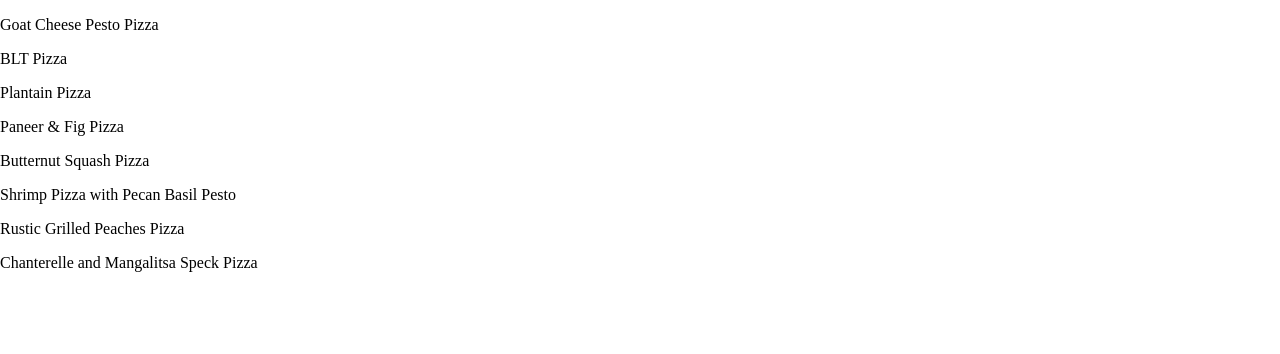
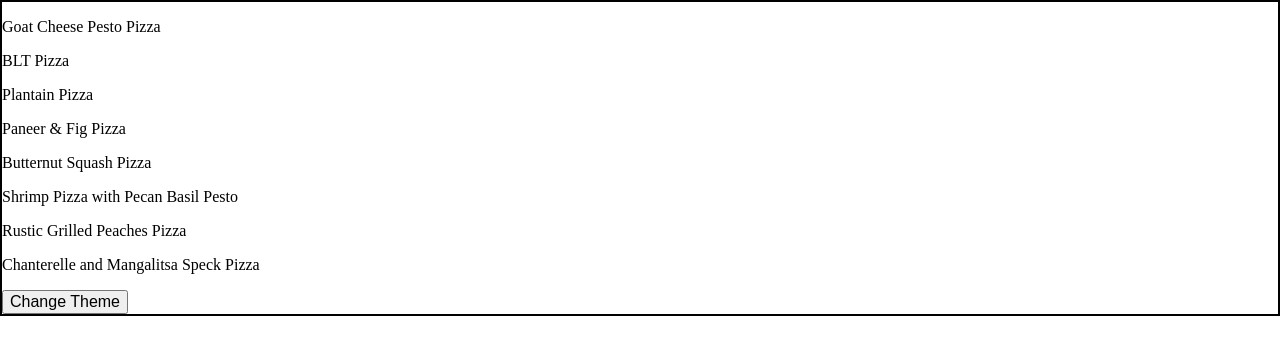
Before and after one commit to DevMattDavies/hackathon-food-app, a Next.js app: page / in a window 1280 px wide. Shown: the top 354 px of the page. Built offline with nearby package versions, Linux system fonts and the light colour scheme.

Commit message:
Separated menu into separate component

```diff
--- /dev/null
+++ b/components/FoodMenu/FoodMenu.jsx
@@ -0,0 +1,83 @@
+import { menuItems } from "../../data/menu-data";
+import { useState } from "react";
+import styled from "styled-components";
+import axios from "axios";
+
+const ContainerLight = styled.div`
+  border: 2px solid black;
+  color: black;
+  background-color: white;
+`;
+
+const ContainerDark = styled.div`
+  border: 2px solid white;
+  color: white;
+  background-color: black;
+`;
+
+function FoodMenu({ theme, toggleTheme }) {
+  const [nutritionInfo, setNutritionInfo] = useState();
+  const [ingredientsInfo, setIngredientsInfo] = useState();
+
+  function getFoodInfo(e) {
+    getNutrition(e.target.id);
+    getIngredients(e.target.id);
+  }
+
+  function getNutrition(id) {
+    axios
+      .get(
+        `https://api.spoonacular.com/recipes/${id}/nutritionWidget.json?apiKey=e0a2eb49e689414c8ae6872090dcc68b`
+      )
+      .then(function (response) {
+        setNutritionInfo(response.data);
+      });
+  }
+
+  function getIngredients(id) {
+    axios
+      .get(
+        `https://api.spoonacular.com/recipes/${id}/ingredientWidget.json?apiKey=e0a2eb49e689414c8ae6872090dcc68b`
+      )
+      .then(function (response) {
+        setIngredientsInfo(response.data.ingredients);
+      });
+  }
+
+  //   console.log(nutritionInfo);
+  //   console.log(ingredientsInfo);
+
+  return (
+    <>
+      {theme === "light" ? (
+        <ContainerLight>
+          {Object.values(menuItems).map((item, key) => {
+            return (
+              <p onClick={getFoodInfo} key={key} id={item.id}>
+                {item.title}
+              </p>
+            );
+          })}
+          <button type="button" onClick={toggleTheme}>
+            Change Theme
+          </button>
+        </ContainerLight>
+      ) : (
+        <ContainerDark>
+          {Object.values(menuItems).map((item, key) => {
+            return (
+              <p onClick={getFoodInfo} key={key} id={item.id}>
+                {item.title}
+              </p>
+            );
+          })}
+          <button type="button" onClick={toggleTheme}>
+            Change Theme
+          </button>
+        </ContainerDark>
+      )}
+    </>
+  );
+}
+
+export default FoodMenu;
--- a/package.json
+++ b/package.json
@@ -9,6 +9,7 @@
     "lint": "next lint"
   },
   "dependencies": {
+    "axios": "^0.27.2",
     "next": "12.3.0",
     "react": "18.2.0",
     "react-dom": "18.2.0",
--- a/pages/_app.js
+++ b/pages/_app.js
@@ -1,4 +1,5 @@
 import { GlobalStyles } from "../public/GlobalStyles.styles";
+
 
 function MyApp({ Component, pageProps }) {
   return (
--- a/pages/index.js
+++ b/pages/index.js
@@ -1,14 +1,21 @@
-import Head from "next/head";
-import Image from "next/image";
+import { createContext, useState } from "react";
+import styled from "styled-components";
+import FoodMenu from "../components/FoodMenu/FoodMenu";
 
-import { menuItems } from "../data/menu-data";
+export const ThemeContext = createContext(null);
 
 export default function Home() {
+  const [theme, setTheme] = useState("light");
+
+  const toggleTheme = () => {
+    setTheme((currentTheme) => (currentTheme === "light" ? "dark" : "light"));
+  };
+
   return (
     <>
-      {Object.values(menuItems).map((item) => {
-        return <p>{item.title}</p>;
-      })}
+      <ThemeContext.Provider value={{ theme, toggleTheme }}>
+        <FoodMenu theme={theme} toggleTheme={toggleTheme} />
+      </ThemeContext.Provider>
     </>
   );
 }
--- a/public/GlobalStyles.styles.js
+++ b/public/GlobalStyles.styles.js
@@ -13,6 +13,7 @@ export const GlobalStyles = createGlobalStyle`
     body {
         margin: 0;
         padding: 0;
+
     }
 
     * {
```
Also changed, not shown: 1 other file (tests, documents, lock files or other folders).
